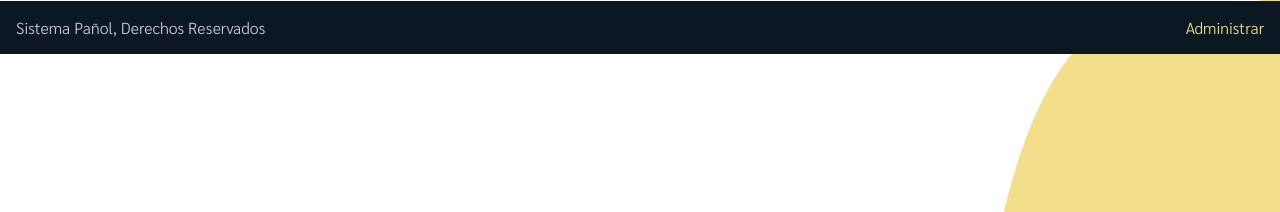
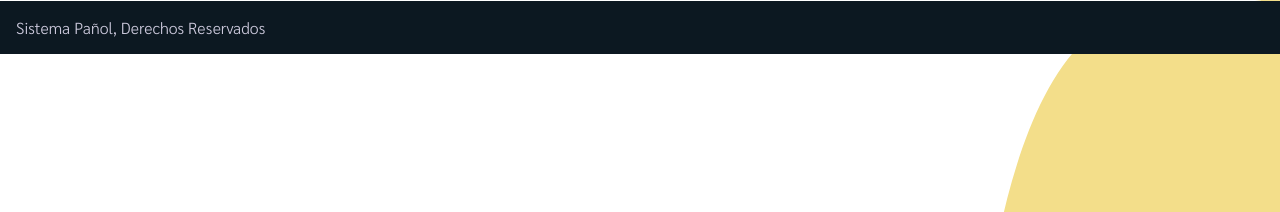
Before and after one commit to ElWazy/pasys-api, a PHP site: page /app/views/tool/update.php in a window 1280 px wide. Shown: the part 468-680 px from the top of the page. Run offline with PHP 8.4, Linux system fonts and the light colour scheme; the template is opened without the code that fills it, so the values that code supplies are empty.

Commit message:
Started Links base to redirect a login view

```diff
--- a/app/views/tool/deactive.php
+++ b/app/views/tool/deactive.php
@@ -52,9 +52,6 @@
     <footer>
         <ul class="flex">
             <li>Sistema Pañol, Derechos Reservados</li>
-            <li>
-                <a href="login.html">Administrar</a>
-            </li>
         </ul>
     </footer>
 
--- a/app/views/tool/index.php
+++ b/app/views/tool/index.php
@@ -117,7 +117,7 @@
         <ul class="flex">
             <li>Sistema Pañol, Derechos Reservados</li>
             <li>
-                <a href="login.html">Administrar</a>
+                <a href="/login">Administrar</a>
             </li>
             <li><a href="/tool/deactive">Herramientas Desactivadas</a></li>
         </ul>
--- a/app/views/tool/update.php
+++ b/app/views/tool/update.php
@@ -61,9 +61,6 @@
     <footer>
         <ul class="flex">
             <li>Sistema Pañol, Derechos Reservados</li>
-            <li>
-                <a href="login.html">Administrar</a>
-            </li>
         </ul>
     </footer>
 
--- a/app/views/user/index.php
+++ b/app/views/user/index.php
@@ -120,11 +120,6 @@
 
             </thead>
         </table>
-
-
      </div>
-
-
-
 </body>
 </html>
--- a/app/views/user/update.php
+++ b/app/views/user/update.php
@@ -72,12 +72,8 @@
     <footer>
         <ul class="flex">
             <li>Sistema Pañol, Derechos Reservados</li>
-            <li>
-                <a href="login.html">Administrar</a>
-            </li>
         </ul>
     </footer>
 
-
 </body>
 </html>
```
